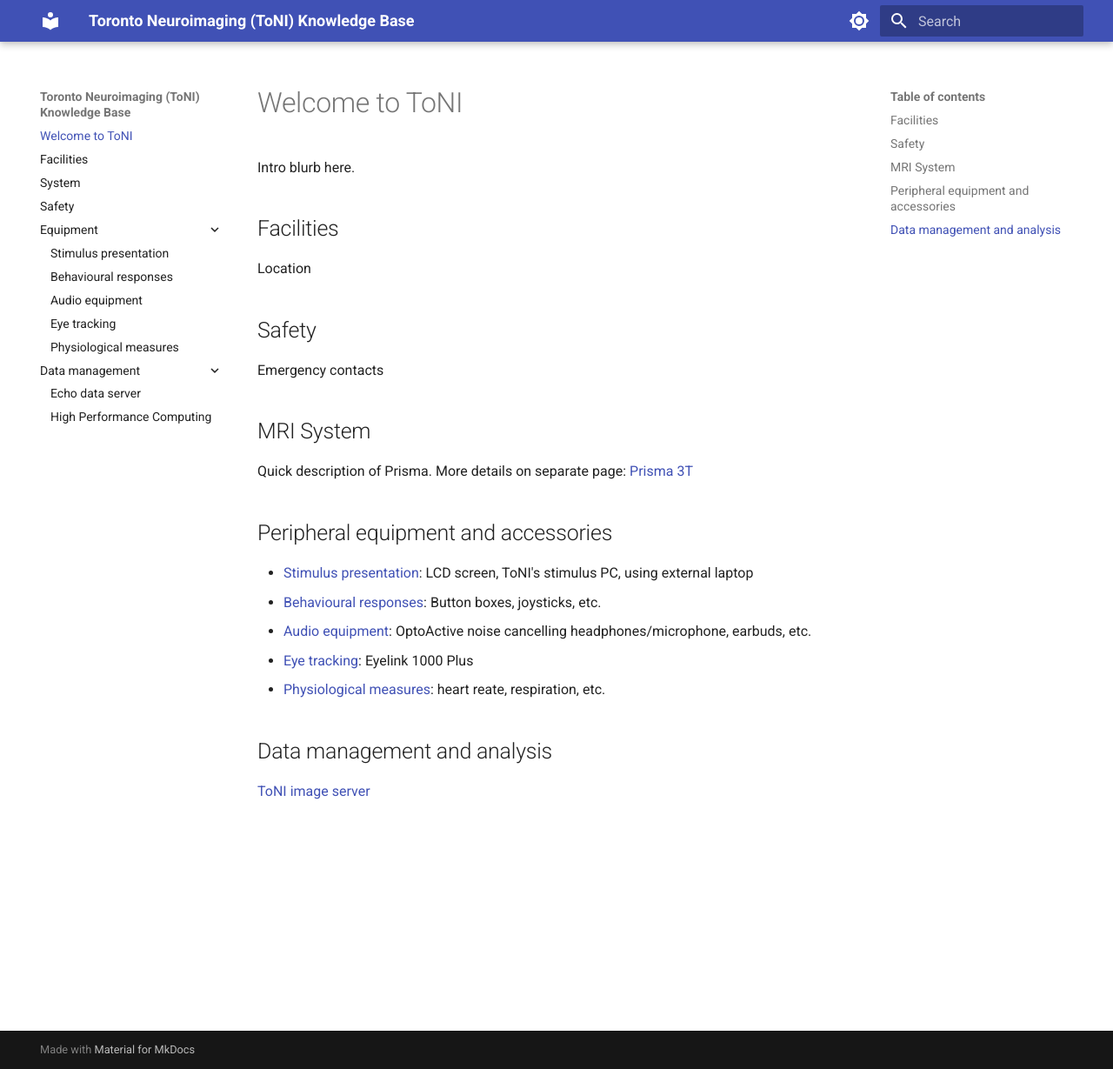
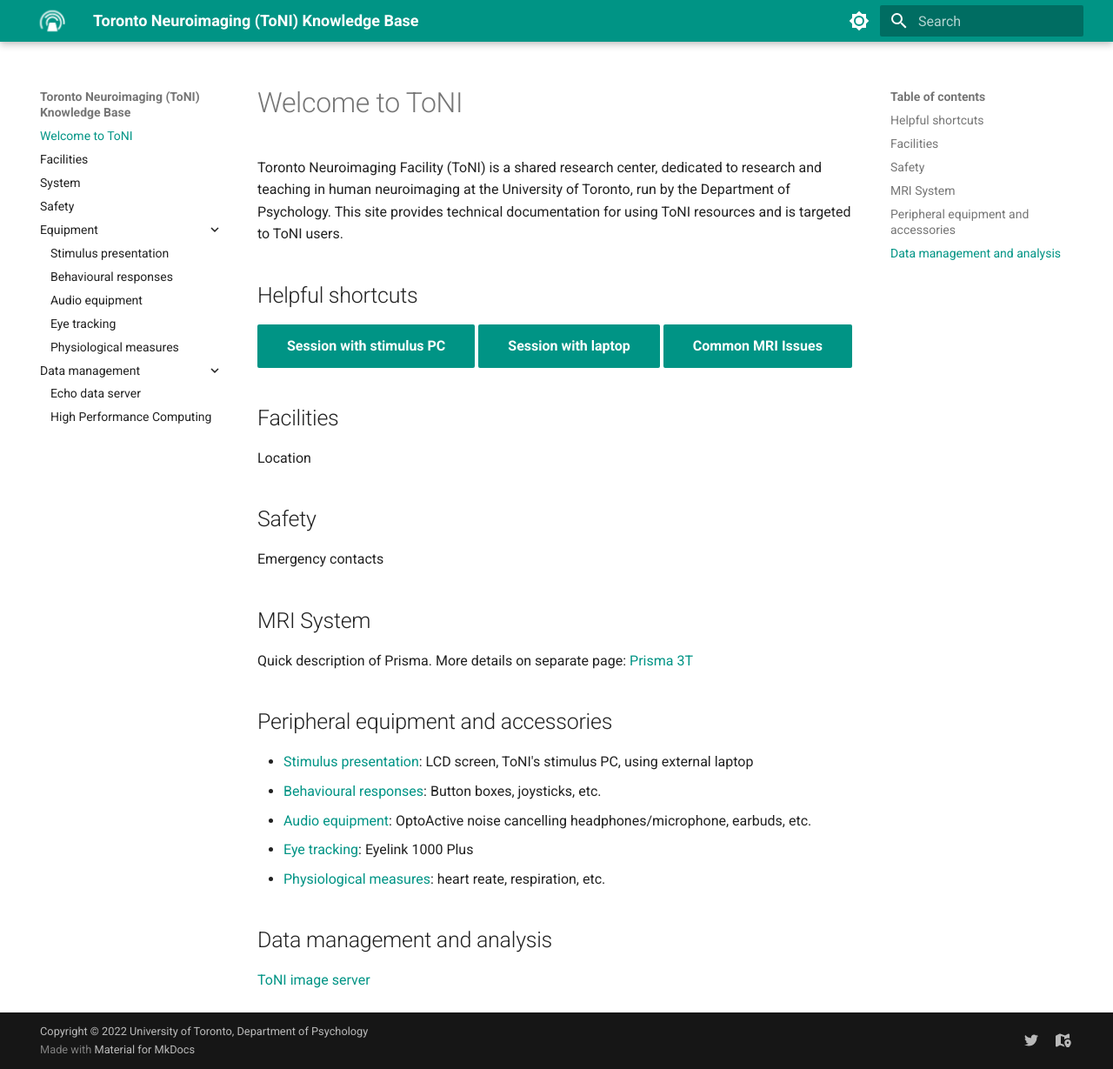
Before and after one commit to uoft-toni/uoft-toni.github.io, an MkDocs documentation site: the page built from docs/index.md, in a window 1280 px wide and 1229 px high. Shown: the whole window at 87% size. Built offline with MkDocs 1.6.1 and Material for MkDocs 9.7.7, drawn with Linux system fonts in a browser that asks for light colours.

Commit message:
branding

```diff
--- a/docs/index.md
+++ b/docs/index.md
@@ -1,6 +1,11 @@
 # Welcome to ToNI
 
-Intro blurb here.
+Toronto Neuroimaging Facility (ToNI) is a shared research center, dedicated to research and teaching in human neuroimaging at the University of Toronto, run by the Department of Psychology. This site provides technical documentation for using ToNI resources and is targeted to ToNI users.
+
+## Helpful shortcuts
+[Session with stimulus PC](howto_stimPC.md){ .md-button .md-button--primary}
+[Session with laptop](howto_laptop.md){ .md-button .md-button--primary}
+[Common MRI Issues](common_issues.md){ .md-button .md-button--primary}
 
 ## Facilities
 Location
--- a/mkdocs.yml
+++ b/mkdocs.yml
@@ -3,19 +3,22 @@ plugins:
   - search
   - awesome-pages
 theme:
+  logo: toni_white.png
   name: material
   palette:
     # Palette toggle for light mode
     - media: "(prefers-color-scheme: light)"
       scheme: default
+      primary: teal
+      accent: cyan
       toggle:
         icon: material/brightness-7
         name: Switch to dark mode
     # Palette toggle for dark mode
     - media: "(prefers-color-scheme: dark)"
       scheme: slate
-      primary: indigo
-      accent: light blue
+      primary: teal
+      accent: cyan
       toggle:
         icon: material/brightness-4
         name: Switch to light mode
@@ -26,10 +29,14 @@ theme:
     #- navigation.sections
     - navigation.expand
     #- navigation.top
-
-
-#extra:
-#  social:
-#    - icon: fontawesome/branks/twitter
+markdown_extensions:
+  - attr_list
+copyright: Copyright &copy; 2022 University of Toronto, Department of Psychology
+extra:
+  social:
+    - icon: fontawesome/brands/twitter
+      link: https://www.github.com/uoft-toni
+    - icon: fontawesome/solid/map-location-dot
+      link: https://goo.gl/maps/S5vs23BHGHeHxcYY6
 #  version:
 #    provider: mike
```
Also changed, not shown: docs/toni_white.png (added).
